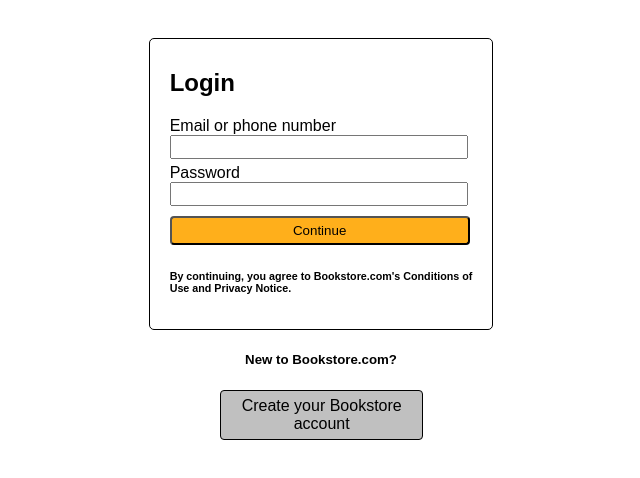
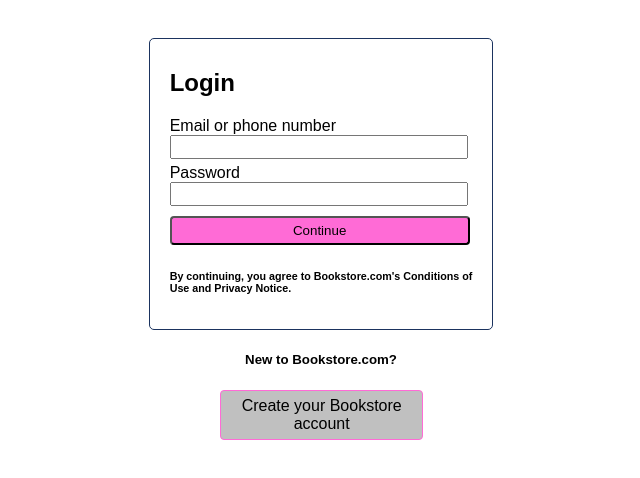
Before and after one commit to ecenazg/Online-Bookstore, a plain HTML site: page q2_signin.html in a window 1280 px wide. Shown: the part 60-538 px from the top of the page, without its empty margins (319-959 px from the left). Drawn offline with Linux system fonts and the light colour scheme.

Commit message:
style updated

```diff
--- a/q2_signin.html
+++ b/q2_signin.html
@@ -16,7 +16,7 @@
         }
 
         #signInComplex {
-            border: 1px solid black;
+            border: 1px solid #1b335f;
             width: fit-content;
             text-align: left;
             margin-top: 40px;
@@ -33,7 +33,7 @@
         }
 
         #logIn {
-            background-color: rgb(255, 175, 27);
+            background-color: #ff6bd6;
             width: 300px;
             margin-top: 5px;
             padding: 5px;
@@ -41,7 +41,7 @@
         }
 
         #logIn:hover {
-            background-color: rgb(214, 151, 33);
+            background-color: #ff6bd6;
         }
 
         #newAccount {
@@ -49,7 +49,7 @@
             text-align: center;
             margin-left: 42%;
             width: 15%;
-            border: 1px solid black;
+            border: 1px solid #ff6bd6;
             padding: 6px;
             border-radius: 4px;
             background-color: silver;
```
